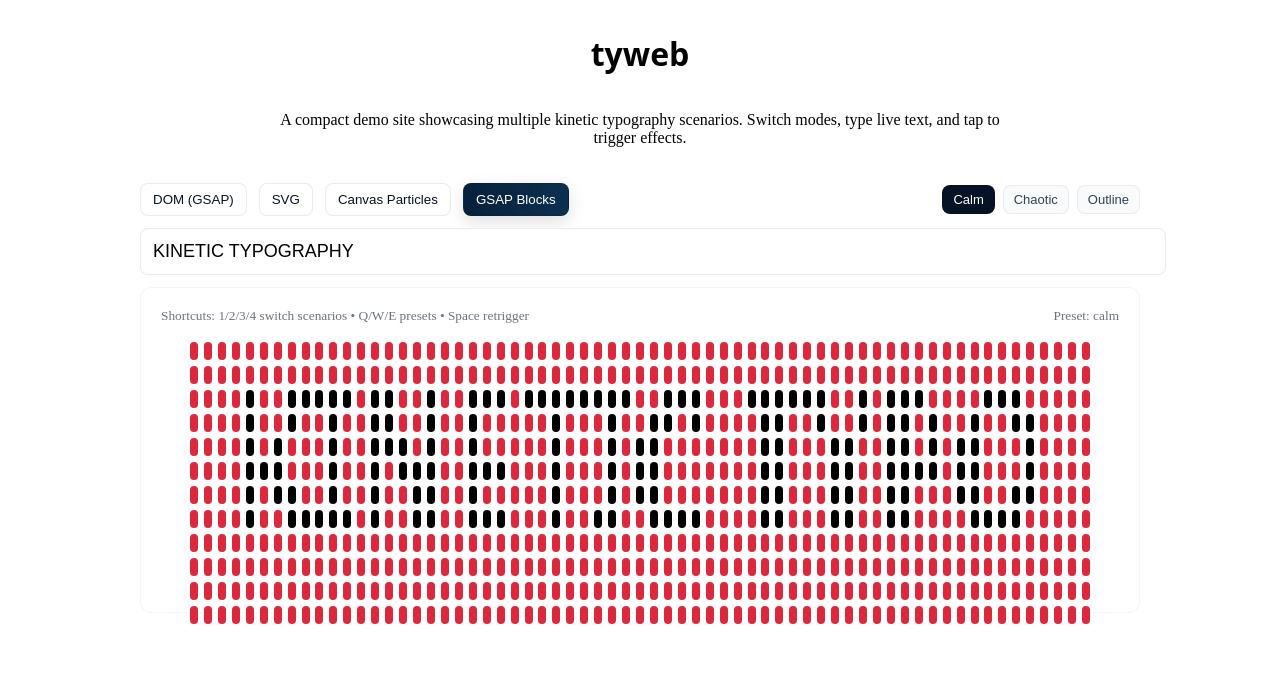
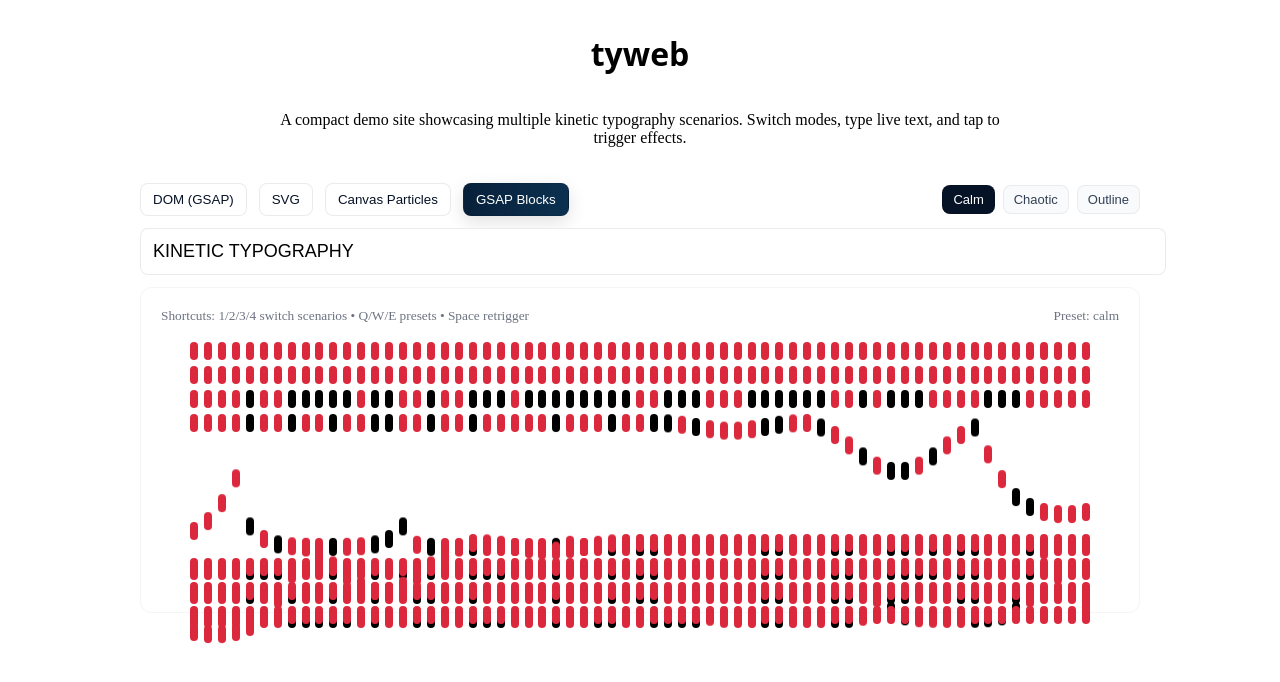
Before and after one commit to tarynichibanhooray-coder/tyweb, a Next.js app: page / in a window 1280 px wide. Both pictures are taken after a click on the button "GSAP Blocks". Shown: the top 682 px of the page. Built offline with nearby package versions, Linux system fonts and the light colour scheme.

Commit message:
Tweak GSAP grid tween: robust import handling, y:100, use grid dimensions in stagger, repeat loop

```diff
--- a/components/GsapGridDemo.js
+++ b/components/GsapGridDemo.js
@@ -77,7 +77,11 @@ export default function GsapGridDemo({ text = '', preset = 'calm' }) {
 
     // after DOM paint, import gsap and animate
     requestAnimationFrame(() => {
-      import('gsap').then((gsap) => {
+      import('gsap').then((mod) => {
+        // support different import shapes
+        const gsap = (mod && (mod.gsap || mod.default)) || mod;
+        if (!gsap) return;
+
         // kill previous tween if any
         if (tweenRef.current) {
           try { tweenRef.current.kill(); } catch (e) {}
@@ -88,20 +92,23 @@ export default function GsapGridDemo({ text = '', preset = 'calm' }) {
         // apply initial transform style
         boxes.forEach(b => { b.style.willChange = 'transform'; });
 
-        // create tween
+        // create tween: use y:100 and stagger as requested. Provide grid dims so 'grid:auto' behavior is correct.
         tweenRef.current = gsap.to(boxes, {
-          y: 40,
+          y: 100,
           duration: 0.9,
           ease: 'power2.inOut',
           stagger: {
             each: 0.1,
             from: 'center',
-            grid: 'auto'
+            grid: [cols, rows]
           },
           repeat: -1,
           yoyo: true
         });
-      }).catch(() => {});
+      }).catch((err) => {
+        // swallow but log to console for debugging
+        console.error('Failed to load GSAP', err);
+      });
     });
 
     return () => {
```
